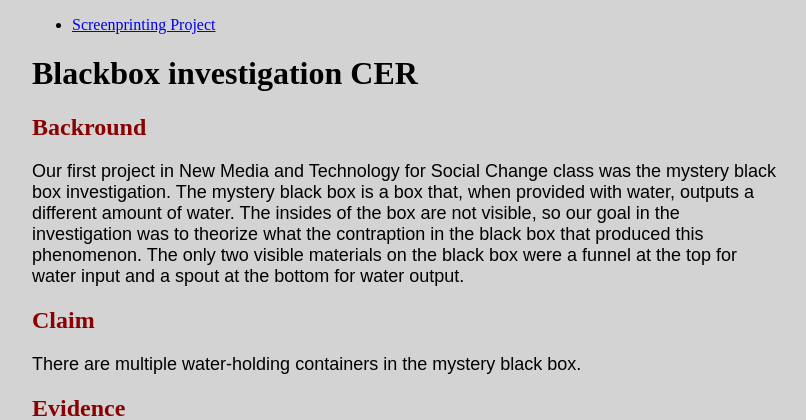
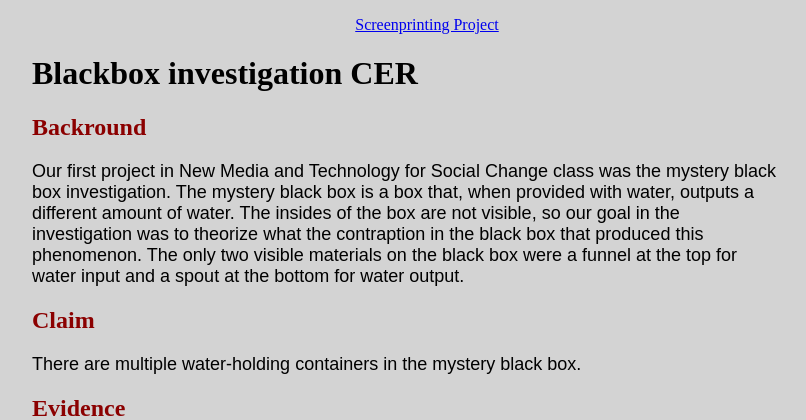
Before and after one commit to Milo105/eportfolio, a Django app: page /blackbox in a window 1280 px wide. Shown: the top 420 px of the page, without its empty margins (233-1039 px from the left). Run offline with Django 4.2, Linux system fonts and the light colour scheme; some web fonts are replaced.

Commit message:
nav bar change

```diff
--- a/core/static/core/Blackbox_style.css
+++ b/core/static/core/Blackbox_style.css
@@ -43,6 +43,12 @@ body {
 
 nav {
 	font-family: Henny Penny;
+	color: navy;
+	text-align: center;
+}
+
+nav li {
+    list-style-type: none;
 }
 
 
--- a/core/static/core/Screenprint_style.css
+++ b/core/static/core/Screenprint_style.css
@@ -48,6 +48,11 @@ nav {
 	text-align: center;
 }
 
+nav li {
+   list-style-type: none;
+
+}
+
 h1{
 	font-family: Henny Penny;
 	color: navy;
```
